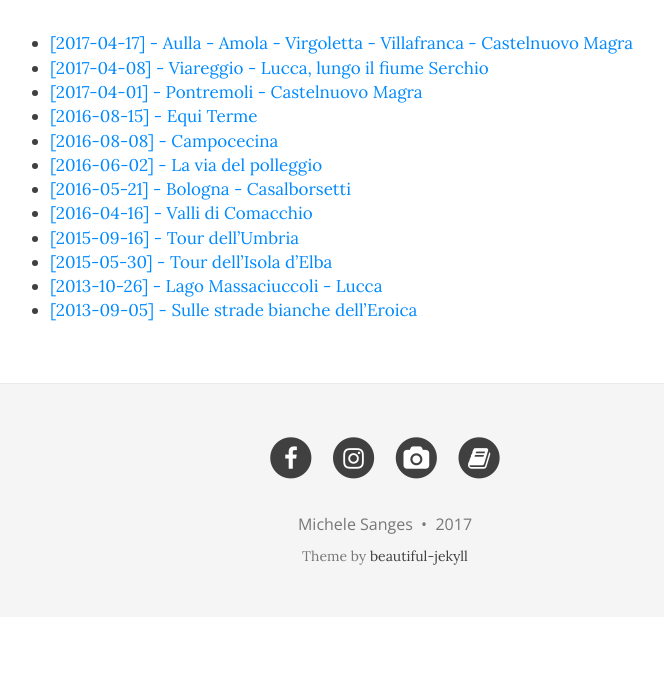
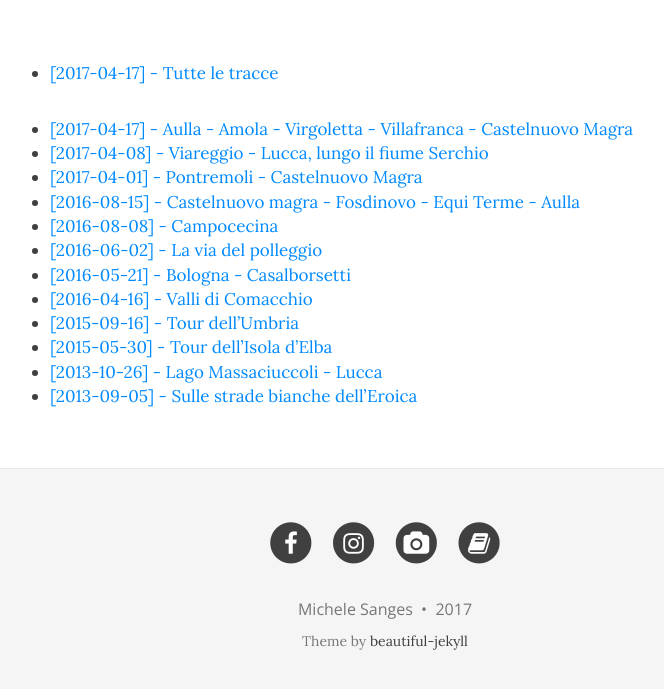
Before and after one commit to michelesanges/michelesanges.github.io, a Jekyll site: the page built from cicloturismo.md, in a window 1280 px wide and 900 px high, scrolled down 778 px, cut to the strip 198-887 px from the top of the window. Shown: the whole strip, without its empty margins (255-919 px from the left). Built offline with Jekyll 4.4.1, drawn with Linux system fonts in a browser that asks for light colours; nearby versions of some CDN libraries; before the commit the page ends 1593 px from its top, so only the background shows below that.

Commit message:
Aggiunta del link a tutte le tracce nella sezione Cicloturismo.

```diff
--- a/cicloturismo.md
+++ b/cicloturismo.md
@@ -2,20 +2,15 @@
 layout: page
 title: Cicloturismo
 subtitle: Il termine traccia denota solitamente un segno, un'orma o una scia, ma possiede diversi altri significati.
-bigimg: [{"https://goo.gl/AHke13"},
-	 {"https://goo.gl/jc3Klg"},
-	 {"https://goo.gl/I2aSmb"},
-	 {"https://goo.gl/MMK2QA"},
-	 {"https://goo.gl/uwO5au"},
-	 {"https://goo.gl/CI0NvG"},
-         {"https://goo.gl/i8Hqu1"},
-         {"https://goo.gl/4jD9rb"}]
+bigimg: https://goo.gl/i8Hqu1
 ---
+
+- <a href="https://drive.google.com/open?id=1k6vdZzH_pfoQH0yFTNjhmXF6At4&usp=sharing" target="_blank">[2017-04-17] - Tutte le tracce</a>
 
 - <a href="https://drive.google.com/open?id=1xGrzhtjdLYF_zswTsfnfGwlPyow&usp=sharing" target="_blank">[2017-04-17] - Aulla - Amola - Virgoletta - Villafranca - Castelnuovo Magra</a>
 - <a href="https://drive.google.com/open?id=1KarbCXSjhfjT-JXdQlYG-2_-XGc&usp=sharing" target="_blank">[2017-04-08] - Viareggio - Lucca, lungo il fiume Serchio</a>
 - <a href="https://drive.google.com/open?id=1wOLIDFFEBJZF10umCtSjSrZ1lq8&usp=sharing" target="_blank">[2017-04-01] - Pontremoli - Castelnuovo Magra</a>
-- <a href="https://drive.google.com/open?id=1xvuLJJB35LNyThXZ-8sD9m0CpVE&usp=sharing" target="_blank">[2016-08-15] - Equi Terme</a>
+- <a href="https://drive.google.com/open?id=1xvuLJJB35LNyThXZ-8sD9m0CpVE&usp=sharing" target="_blank">[2016-08-15] - Castelnuovo magra - Fosdinovo - Equi Terme - Aulla</a>
 - <a href="https://drive.google.com/open?id=1oRC8jGOxfGSZ1sPGiUeqbCFEbIQ&usp=sharing" target="_blank">[2016-08-08] - Campocecina</a>
 - <a href="https://drive.google.com/open?id=1cdFs43xWW_7_O9ucBDpPOkYXX6A&usp=sharing" target="_blank">[2016-06-02] - La via del polleggio</a>
 - <a href="https://drive.google.com/open?id=1Ga2C1ro7J0g-n8TUDnblOP8f0ls&usp=sharing" target="_blank">[2016-05-21] - Bologna - Casalborsetti</a>
```
Also changed, not shown: about.md (+1 -8 lines), blog/index.html (+1 -8 lines).
